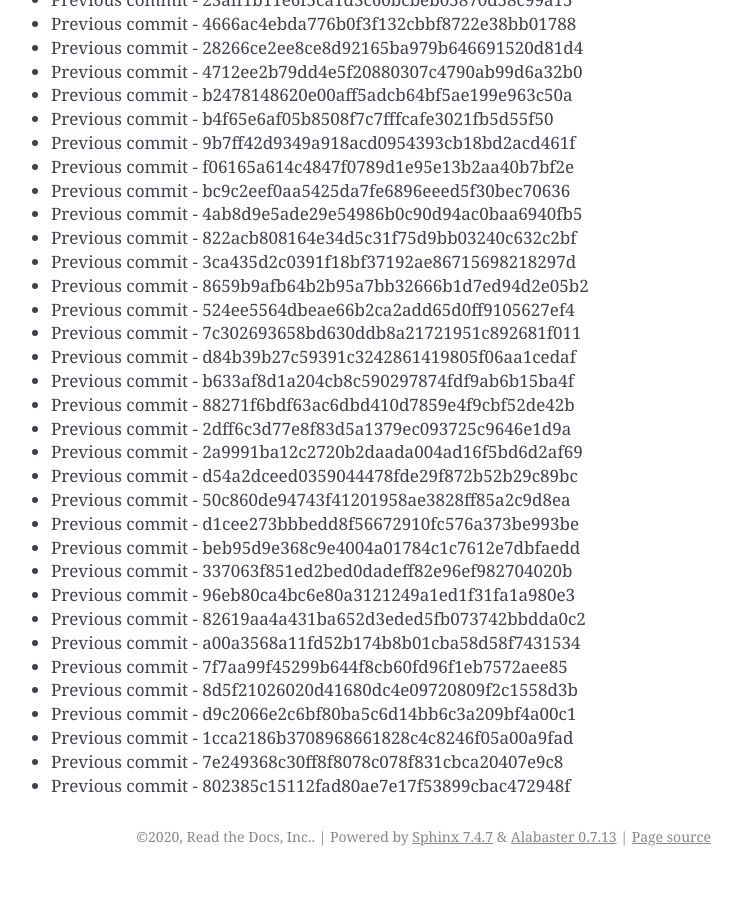
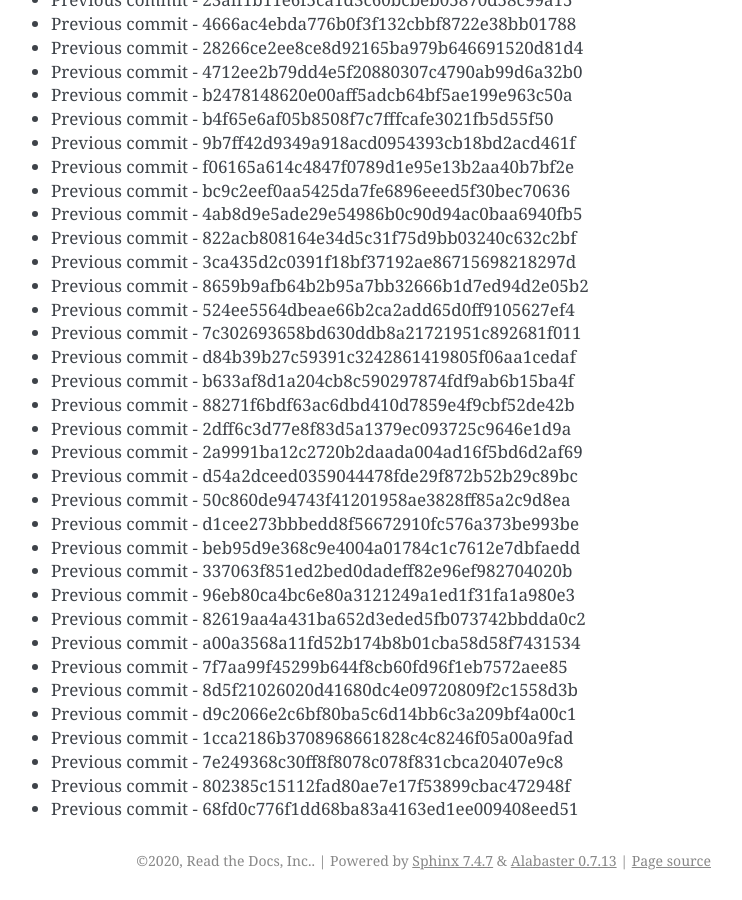
Before and after one commit to readthedocs/rtd-git-stresstest, a Sphinx documentation site: the page built from docs/updates.rst, in a window 1280 px wide and 900 px high, scrolled down 80708 px. Shown: the whole window, without its empty margins (399-1141 px from the left). Built offline with Sphinx 7.4.7, drawn with Linux system fonts in a browser that asks for light colours; before the commit the page ends 81584 px from its top, so only the background shows below that.

Commit message:
Generating commit from previous: 68fd0c776f1dd68ba83a4163ed1ee009408eed51

```diff
--- a/docs/updates.rst
+++ b/docs/updates.rst
@@ -3423,3 +3423,4 @@ It can be tested for any performance characteristics.
 * Previous commit - 1cca2186b3708968661828c4c8246f05a00a9fad
 * Previous commit - 7e249368c30ff8f8078c078f831cbca20407e9c8
 * Previous commit - 802385c15112fad80ae7e17f53899cbac472948f
+* Previous commit - 68fd0c776f1dd68ba83a4163ed1ee009408eed51
```
